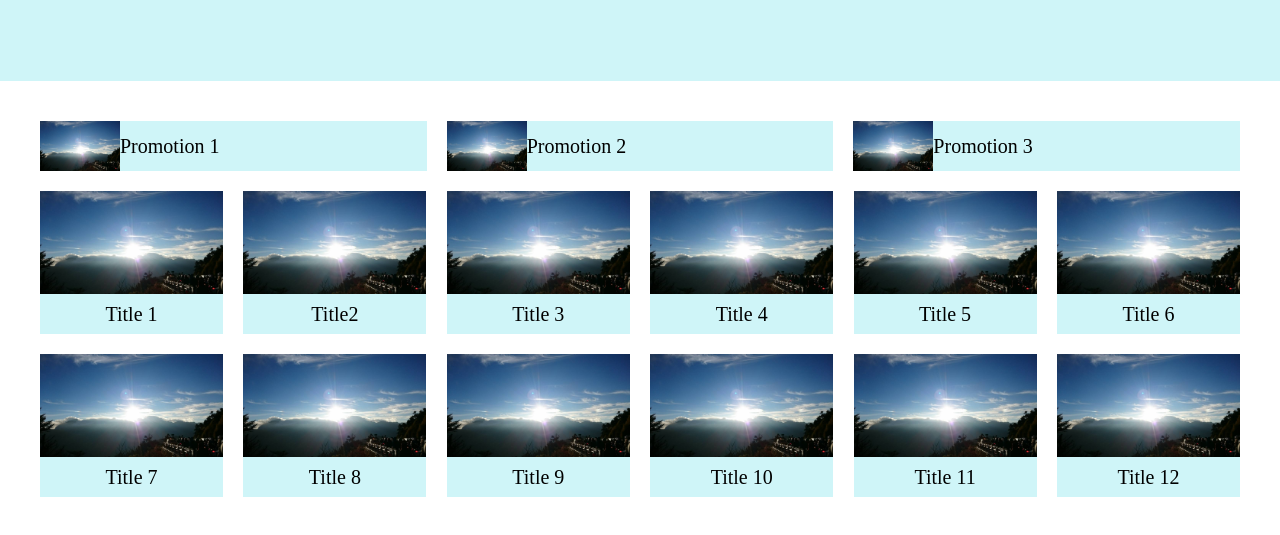
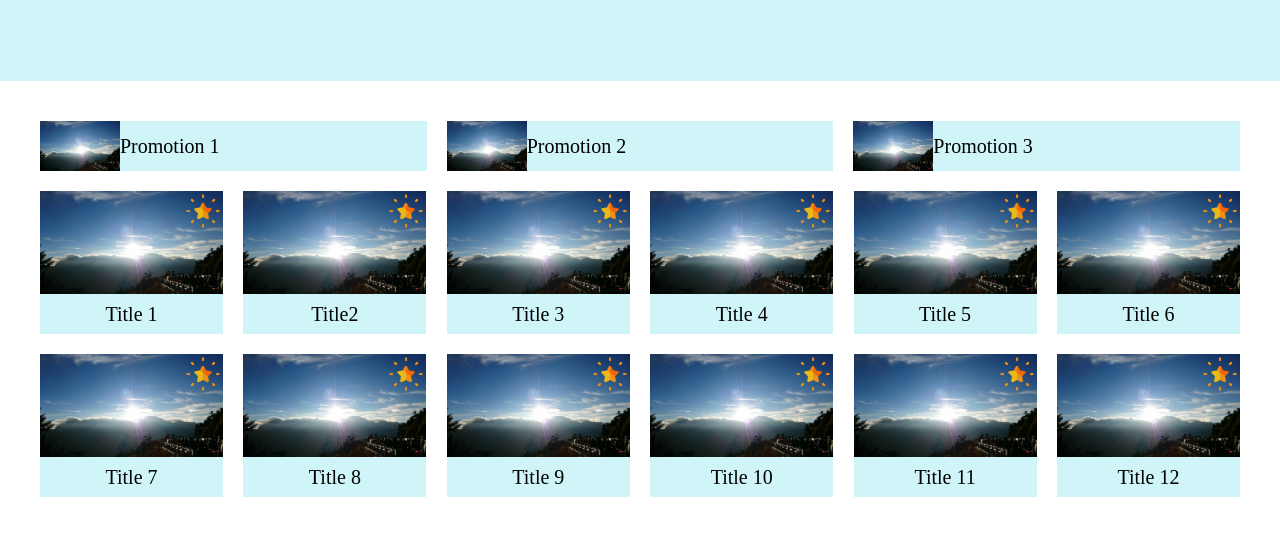
Before and after one commit to MingLin1995/WeHelp-Bootcamp-Stage1, a plain HTML site: page Week1/index.html in a window 1280 px wide. Shown: the part 209-744 px from the top of the page. Drawn offline with Linux system fonts and the light colour scheme.

Commit message:
Add files via upload

```diff
--- a/Week1/index.css
+++ b/Week1/index.css
@@ -211,12 +211,20 @@ body{
     margin-top: 20px;
     display: flex;
     flex-direction: column; /* 讓圖片與文字段落貼合，不會留空白 */
+    position: relative; /* 外層容器設置為相對定位 */
 }
 
 .main p{
     background-color: #cff5f8;
     text-align: center;
     padding: 10px;
+}
+
+.main .img2 {
+    width: 40px;
+    position:absolute; /* 以父層元素(main)的位置為定位 */
+    top: 0px;
+    right:0px;
 }
 
 @media (max-width:1200px) {
@@ -229,4 +237,6 @@ body{
     .main{
         width: 100%;
 	}
+
+
 }
--- a/Week1/index.html
+++ b/Week1/index.html
@@ -21,6 +21,7 @@
         </ul>
 
         <img src="icon.png" alt="漢堡圖示" class="icon" >
+
     </div>
 
     <div class="welcome">
@@ -46,51 +47,63 @@
         <div class="content-main">
             <div class="main">
                 <img src="sunrise.jpg" alt="日出">
+                <img src="star.png" alt="星星" class="img2">
                 <p>Title 1</p>
             </div>
             <div class="main">
                 <img src="sunrise.jpg" alt="日出">
+                <img src="star.png" alt="星星" class="img2">
                 <p>Title2 </p>
             </div>
             <div class="main">
                 <img src="sunrise.jpg" alt="日出">
+                <img src="star.png" alt="星星" class="img2">
                 <p>Title 3</p>
             </div>
             <div class="main">
                 <img src="sunrise.jpg" alt="日出">
+                <img src="star.png" alt="星星" class="img2">
                 <p>Title 4</p>
             </div>
             <div class="main">
                 <img src="sunrise.jpg" alt="日出">
+                <img src="star.png" alt="星星" class="img2">
                 <p>Title 5</p>
             </div>
             <div class="main">
                 <img src="sunrise.jpg" alt="日出">
+                <img src="star.png" alt="星星" class="img2">
                 <p>Title 6</p>
             </div>
 
             <div class="main">
                 <img src="sunrise.jpg" alt="日出">
+                <img src="star.png" alt="星星" class="img2">
                 <p>Title 7</p>
             </div>
             <div class="main">
                 <img src="sunrise.jpg" alt="日出">
+                <img src="star.png" alt="星星" class="img2">
                 <p>Title 8</p>
             </div>
             <div class="main">
                 <img src="sunrise.jpg" alt="日出">
+                <img src="star.png" alt="星星" class="img2">
                 <p>Title 9</p>
             </div>
             <div class="main">
                 <img src="sunrise.jpg" alt="日出">
+                <img src="star.png" alt="星星" class="img2">
                 <p>Title 10</p>
             </div>
             <div class="main">
                 <img src="sunrise.jpg" alt="日出">
+                <img src="star.png" alt="星星" class="img2">
                 <p>Title 11</p>
             </div>
             <div class="main">
                 <img src="sunrise.jpg" alt="日出">
+                <img src="star.png" alt="星星" class="img2">
                 <p>Title 12</p>
             </div>
 
@@ -100,6 +113,5 @@
 
     </div>
 
-
 </body>
 </html>
```
Also changed, not shown: Week1/star.png (added).
